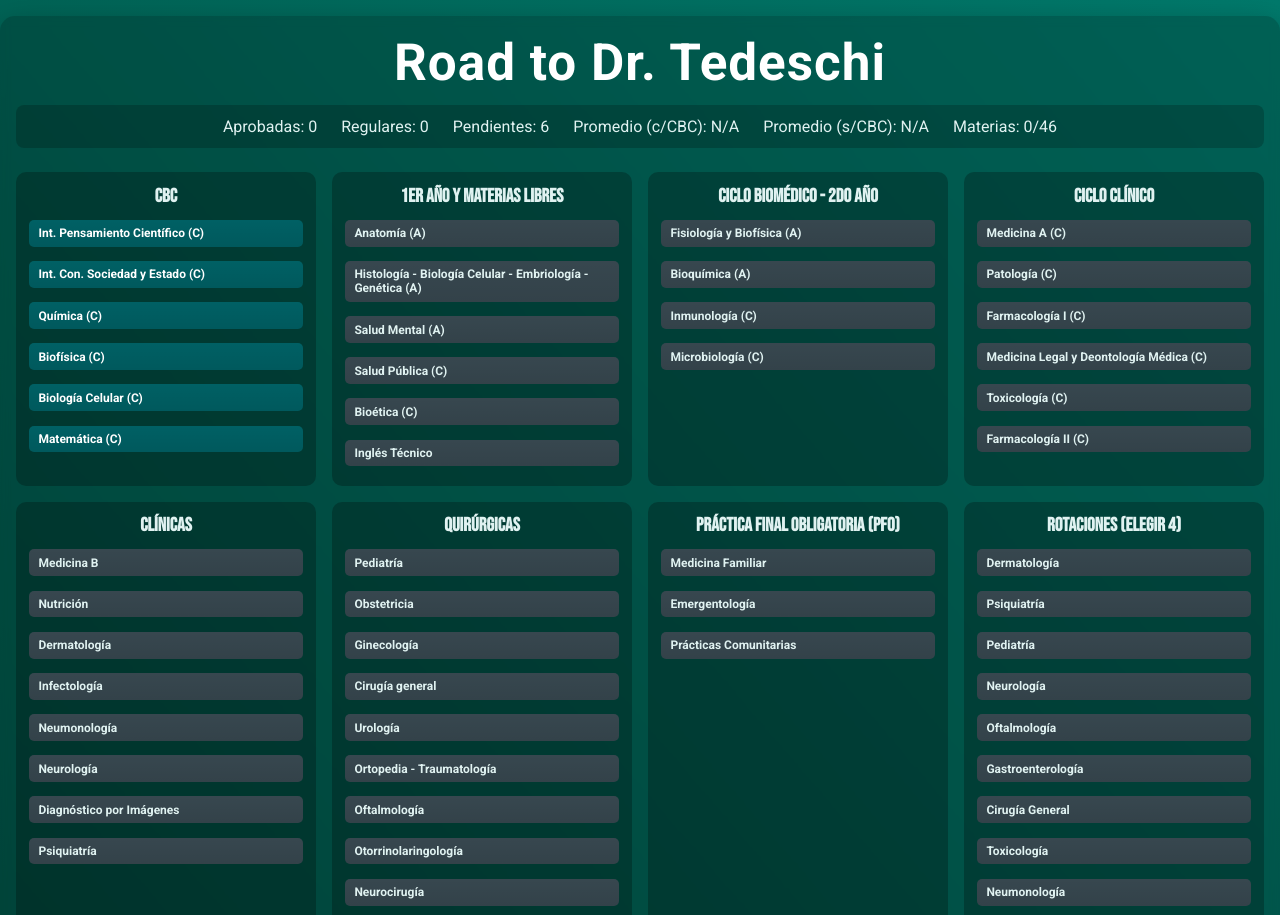
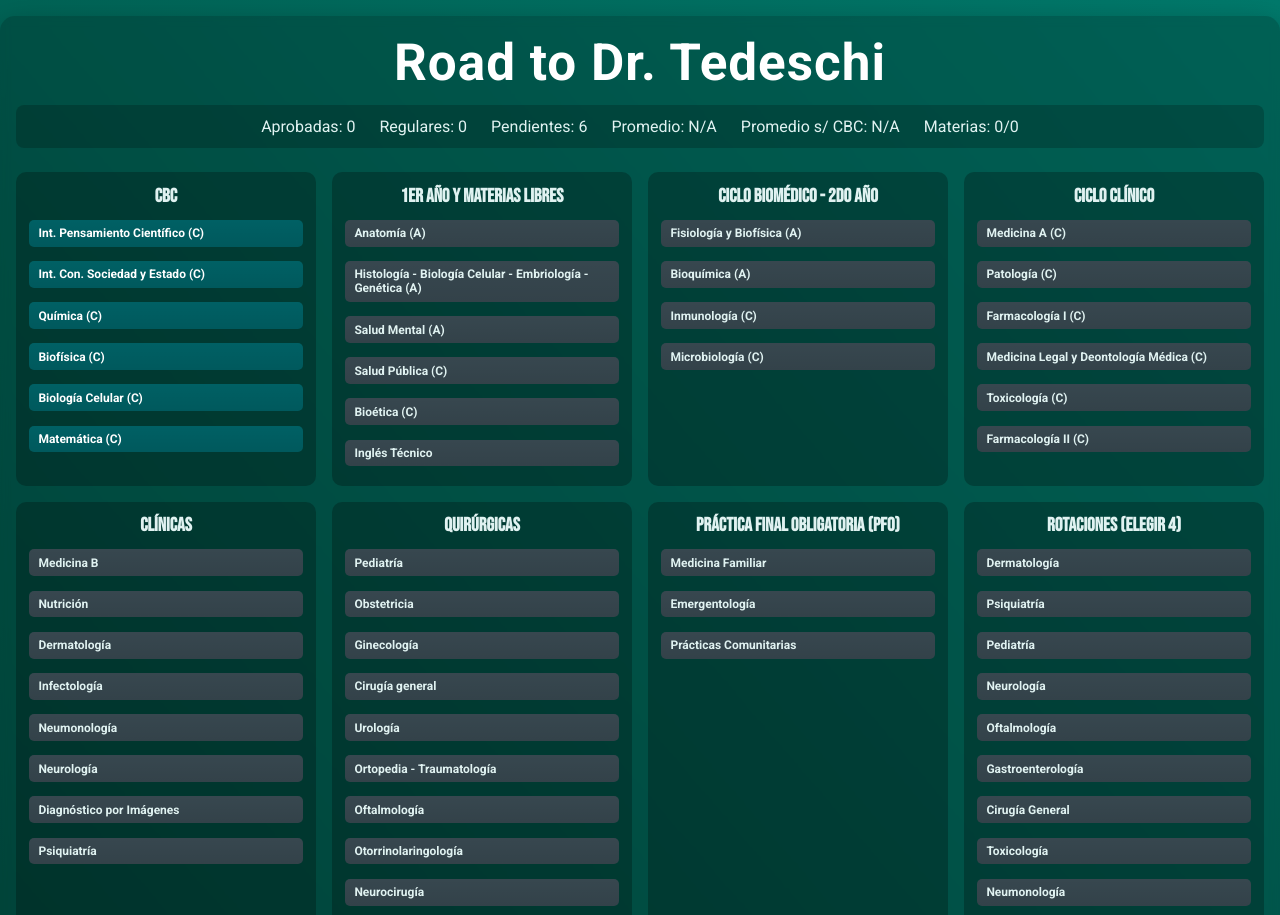
Before and after one commit to leantrixx/plan-medicina, a plain HTML site: page index.html in a window 1280 px wide. Shown: the top 915 px of the page. Drawn offline with Linux system fonts and the light colour scheme.

Commit message:
Update index.html

```diff
--- a/index.html
+++ b/index.html
@@ -8,6 +8,11 @@
     <link rel="preconnect" href="https://fonts.gstatic.com" crossorigin>
     <link href="https://fonts.googleapis.com/css2?family=Bebas+Neue&family=Roboto:wght@400;700&display=swap" rel="stylesheet">
     <link rel="stylesheet" href="style.css">
+
+  <link rel="preconnect" href="https://fonts.googleapis.com">
+  <link rel="preconnect" href="https://fonts.gstatic.com" crossorigin>
+  <link href="https://fonts.googleapis.com/css2?family=Inter:wght@400;600&family=Cormorant+Garamond:wght@600;700&display=swap" rel="stylesheet">
+
 </head>
 <body>
     <div class="main-container">
@@ -16,8 +21,8 @@
             <div class="stat-item">Aprobadas: <span id="aprobadas-count">0</span></div>
             <div class="stat-item">Regulares: <span id="regulares-count">0</span></div>
             <div class="stat-item">Pendientes: <span id="pendientes-count">0</span></div>
-            <div class="stat-item">Promedio (c/CBC): <span id="promedio-con-cbc">N/A</span></div>
-            <div class="stat-item">Promedio (s/CBC): <span id="promedio-sin-cbc">N/A</span></div>
+            <div class="stat-item">Promedio: <span id="promedio-final">N/A</span></div>
+            <div class="stat-item">Promedio s/ CBC: <span id="promedio-sin-cbc">N/A</span></div>
             <div class="stat-item">Materias: <span id="materias-progreso">0/0</span></div>
         </div>
         <div id="plan-de-estudios">
```
